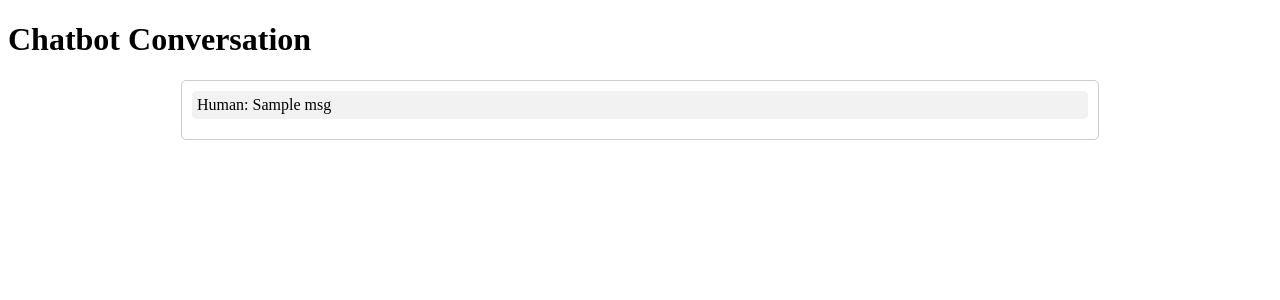
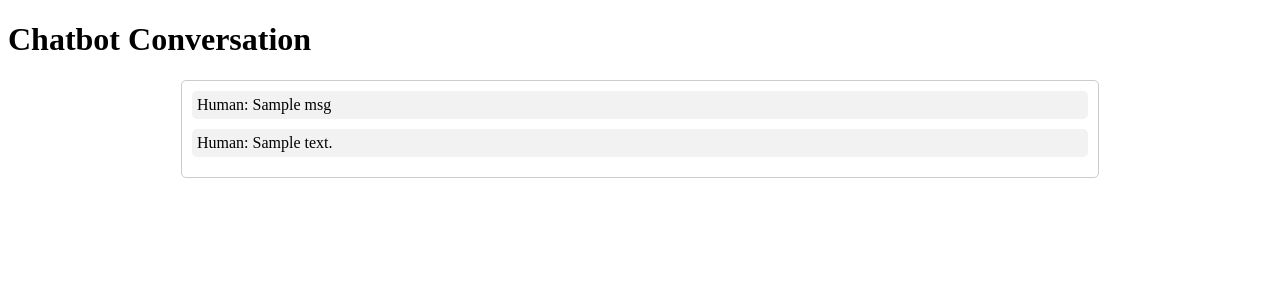
Before and after one commit to arjunmadavoor/whatsapp_webhook, a Python web app: template home/templates/home.html in a window 1280 px wide. Shown: the top 300 px of the page. Run offline with Jinja, Linux system fonts and the light colour scheme; the template is opened without the code that fills it: most values are stand-ins (such as "Sample title", 1, 10 or a date in 2020).

```diff
--- a/home/templates/home.html
+++ b/home/templates/home.html
@@ -32,7 +32,8 @@
 	<div class="chatbox">
 		{% for data in chat_data %}
             {% for msg in data.question_data %}
-                <div class="question">Human: {{ msg }}</div>
+                <div class="question">Human: {{ msg['question'] }}</div>
+                <div class="question">Human: {{ msg['answer'] }}</div>
             {% endfor %}
 		{% endfor %}
 	</div>
```
